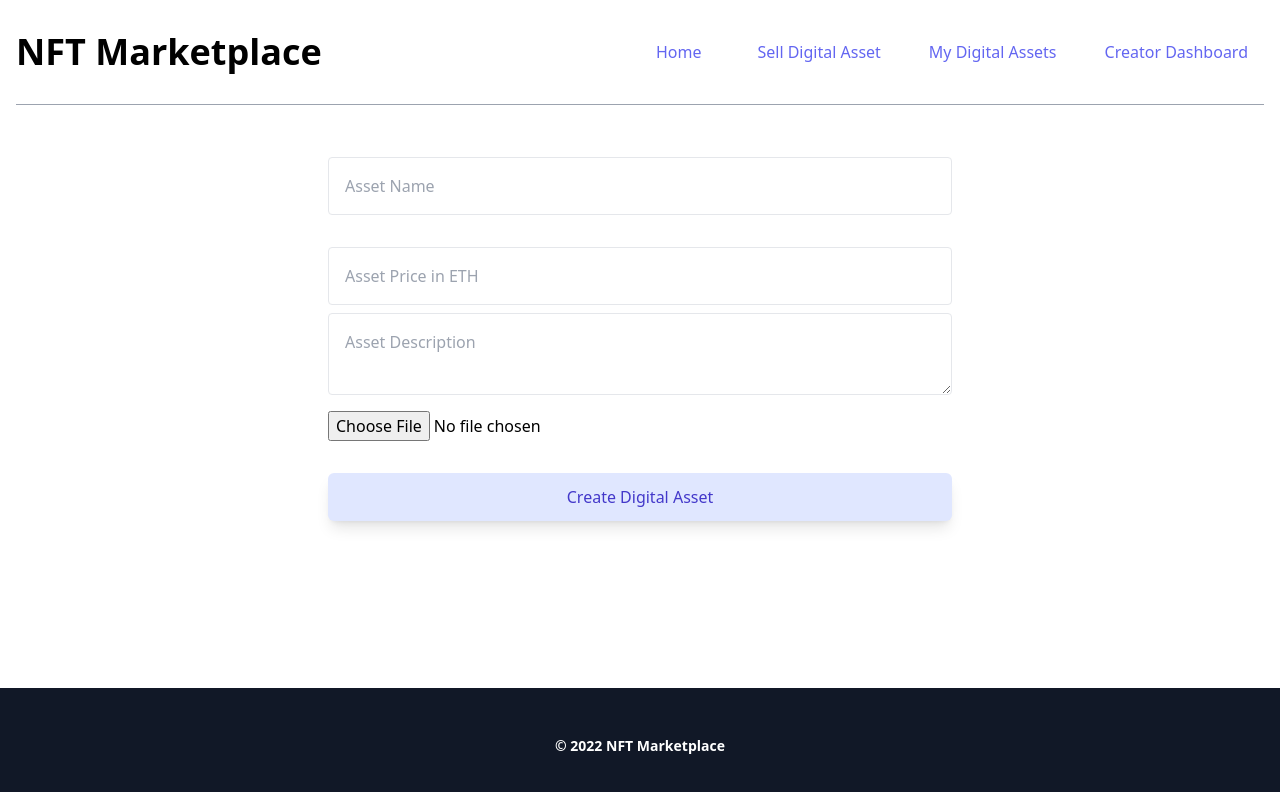
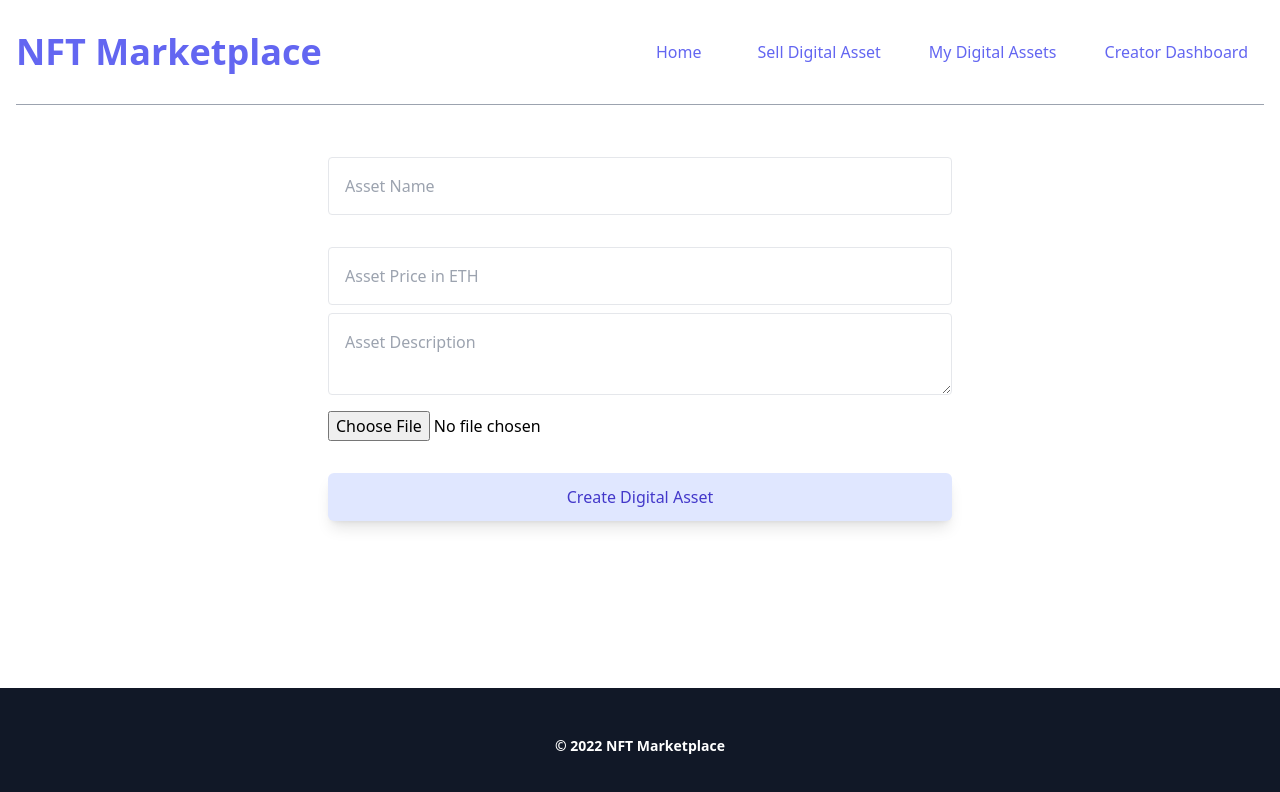
Before and after one commit to zialink/nft-marketplace-project1, a Next.js app: page /create-item in a window 1280 px wide. Shown: the top 792 px of the page. Built offline with nearby package versions, Linux system fonts and the light colour scheme; what ipfs-http-client would draw is missing.

Commit message:
Linked logo text to homepage

```diff
--- a/components/ui/navbar/index.js
+++ b/components/ui/navbar/index.js
@@ -8,7 +8,13 @@ export default function Navbar() {
 
   return (
     <div className="flex items-center justify-between border-b border-gray-400 py-8 mb-5">
-      <p className="text-4xl font-bold">NFT Marketplace</p>
+      <p className="text-4xl font-bold">
+        <Link href="/">
+          <a className="mr-6 text-indigo-500 hover:text-indigo-700">
+            NFT Marketplace
+          </a>
+        </Link>
+      </p>
 
       <nav>
         <section className="MOBILE-MENU flex lg:hidden">
```
